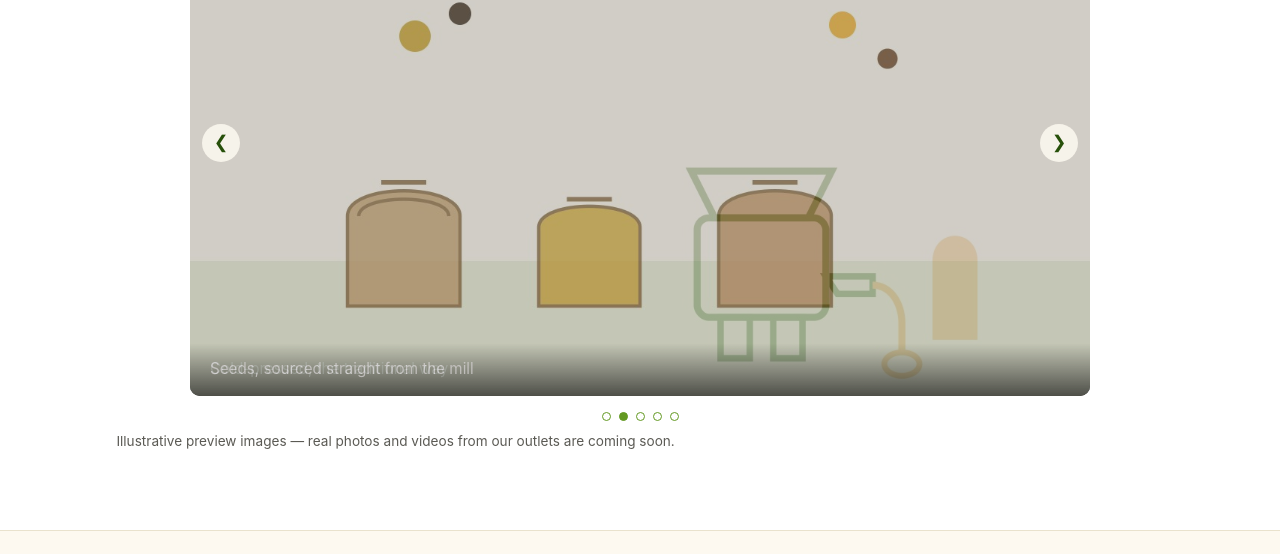
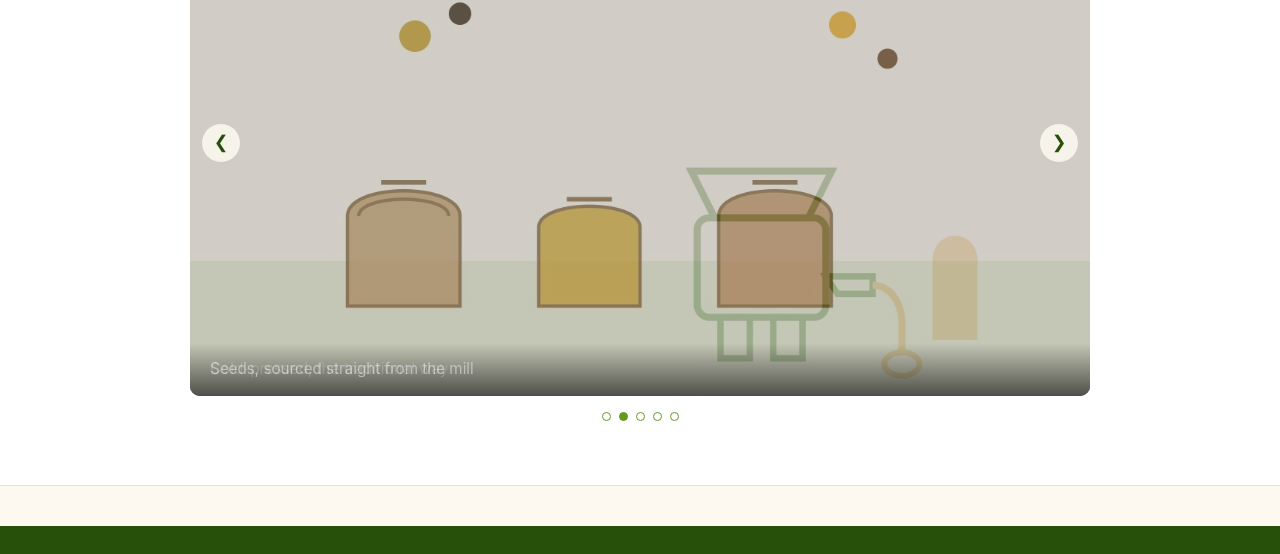
Before and after one commit to manageitservices1-code/farmic, a plain HTML site: page index.html in a window 1280 px wide. Shown: the part 1291-1845 px from the top of the page. Drawn offline with Linux system fonts and the light colour scheme.

Commit message:
updated home page

```diff
--- a/index.html
+++ b/index.html
@@ -107,7 +107,7 @@
         </div>
         <div class="carousel-dots"></div>
       </div>
-      <p class="gallery-note">Illustrative preview images — real photos and videos from our outlets are coming soon.</p>
+     <!-- <p class="gallery-note">Illustrative preview images — real photos and videos from our outlets are coming soon.</p> -->
     </div>
   </section>
 </main>
```
